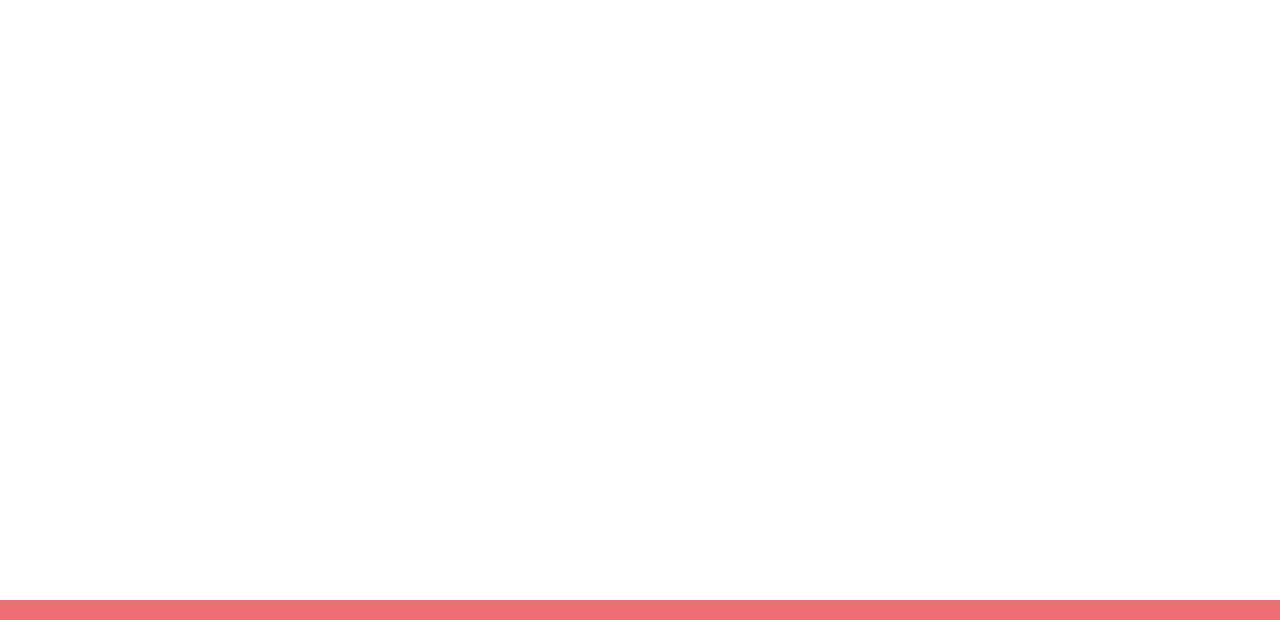
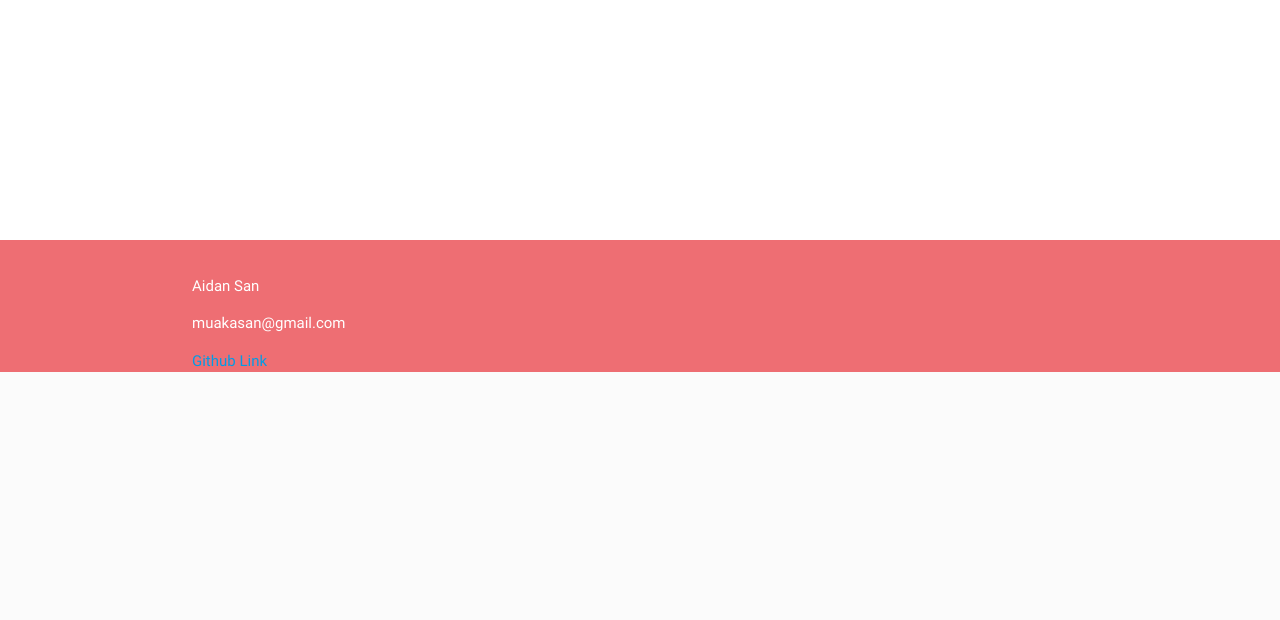
Before and after one commit to Muakasan/secure-pdf, a Flask app: page / in a window 1280 px wide. Shown: the part 635-1255 px from the top of the page. After the commit the page ends 1007 px from the top, so only its background shows below. Run offline with Flask 2, Linux system fonts and the light colour scheme; some libraries are stand-ins or nearby versions.

Commit message:
added name

```diff
--- a/server.py
+++ b/server.py
@@ -1,3 +1,7 @@
+#Aidan San
+#muakasan@gmail.com
+#https://github.com/Muakasan/
+
 from flask import jsonify, Flask, render_template, request, send_from_directory, redirect
 from flask.ext.sqlalchemy import SQLAlchemy
 from werkzeug import secure_filename
--- a/templates/index.html
+++ b/templates/index.html
@@ -1,4 +1,9 @@
 <!DOCTYPE html>
+<!--
+Aidan San
+muakasan@gmail.com
+https://github.com/Muakasan/
+-->
 <html>
 <head>
     <!--Import Google Icon Font-->
@@ -49,22 +54,7 @@
         <br>
         <br>
         <br>
-        <br>
-        <br>
-        <br>
-        <br>
-        <br>
-        <br>
-        <br>
-        <br>
-        <br>
-        <br>
-        <br>
-        <br>
-        <br>
-        <br>
-        <br>
-        <br>
+
         <br>
         <br>
         <br>
@@ -74,6 +64,9 @@
     </main>
     <footer class="page-footer class">
         <div class="container">
+            <p class="white-text">Aidan San</p>
+            <p class="white-text">muakasan@gmail.com</p>
+            <a href="https://github.com/Muakasan/">Github Link</a>
         </div>
     </footer>
     <!--Import jQuery before materialize.js-->
```
